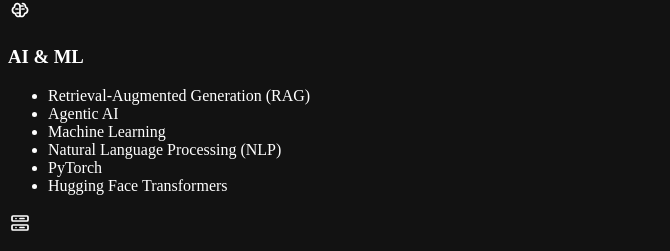
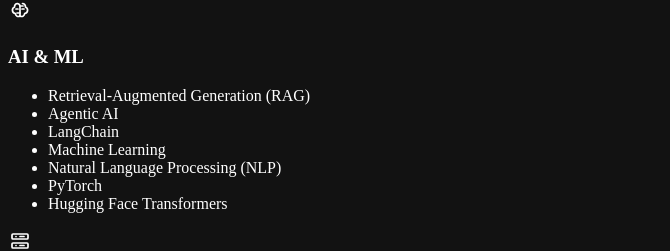
Before and after one commit to mike-elio/mike-elio.github.io, a React (Vite) app: page / in a window 1280 px wide. Shown: the part 1920-2171 px from the top of the page, without its empty margins (0-670 px from the left). Built offline with nearby package versions, Linux system fonts and the light colour scheme; no server answers.

Commit message:
Include LangChain in the visible AI skills

```diff
--- a/src/data/portfolio.ts
+++ b/src/data/portfolio.ts
@@ -110,6 +110,7 @@ export const skills: readonly SkillGroup[] = [
       { label: "Large Language Models (LLM)" },
       { label: "Retrieval-Augmented Generation (RAG)" },
       { label: "Agentic AI" },
+      { label: "LangChain" },
       { label: "Machine Learning" },
       { label: "Data Preprocessing" },
       { label: "Deep Learning" },
--- a/src/sections/Skills.tsx
+++ b/src/sections/Skills.tsx
@@ -7,7 +7,7 @@ import { skills } from "../data/portfolio";
 const primarySkills = new Set([
   "Python", "JavaScript", "SQL", "HTML5",
   "PyTorch", "Hugging Face Transformers", "Machine Learning", "Natural Language Processing (NLP)",
-  "Retrieval-Augmented Generation (RAG)", "Agentic AI",
+  "Retrieval-Augmented Generation (RAG)", "Agentic AI", "LangChain",
   "FastAPI", "Node.js", "Express.js", "REST APIs",
   "Git", "GitHub", "Microsoft Azure", "Ollama",
 ]);
```
Also changed, not shown: 1 other file (tests, documents, lock files or other folders).
